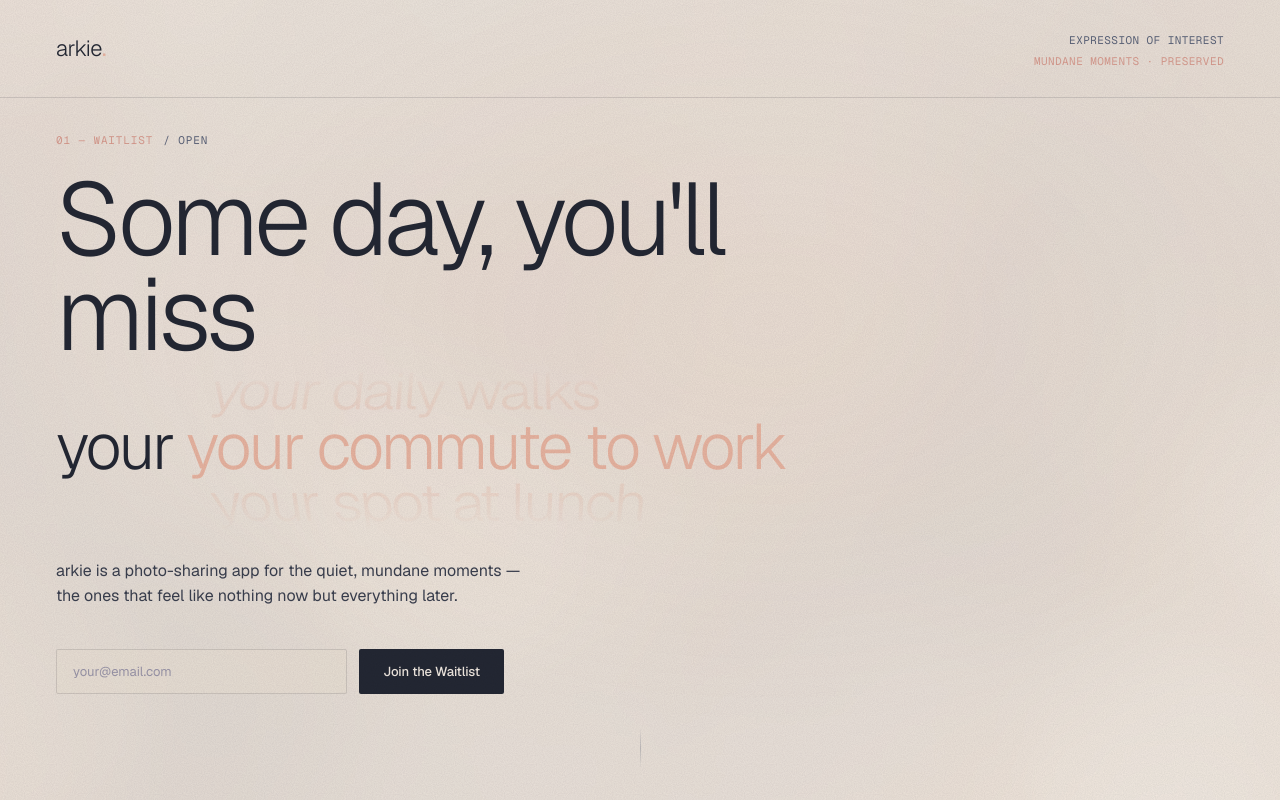
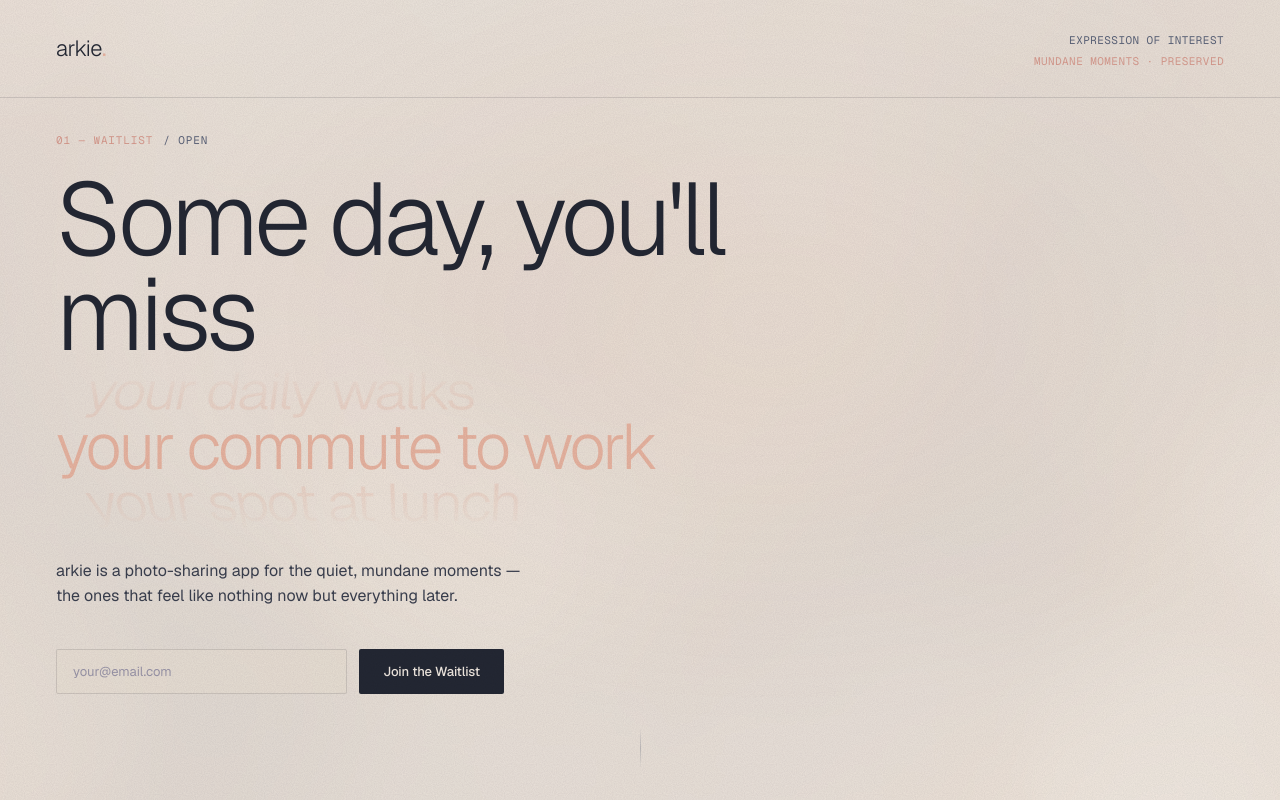
Before and after one commit to Arkie-cc/EOI, a Next.js app: page / in a window 1280 px wide. Shown: the top 800 px of the page. Built offline with nearby package versions, Linux system fonts and the light colour scheme.

Commit message:
removed placeholder text

```diff
--- a/src/components/TextRotator.tsx
+++ b/src/components/TextRotator.tsx
@@ -4,13 +4,11 @@ import { useState, useEffect } from "react";
 import { motion } from "framer-motion";
 
 interface TextRotatorProps {
-  staticText?: string;
   words: string[];
   intervalMs?: number;
 }
 
 export default function TextRotator({
-  staticText = "your",
   words,
   intervalMs = 2500,
 }: TextRotatorProps) {
@@ -25,7 +23,6 @@ export default function TextRotator({
 
   return (
     <div className="flex items-center font-light text-[clamp(28px,5vw,80px)] leading-[0.92] tracking-[-0.04em] text-ink">
-      {staticText && <span className="shrink-0 mr-[0.2em]">{staticText}</span>}
       <div
         className="relative flex-1 overflow-hidden"
         style={{
```
